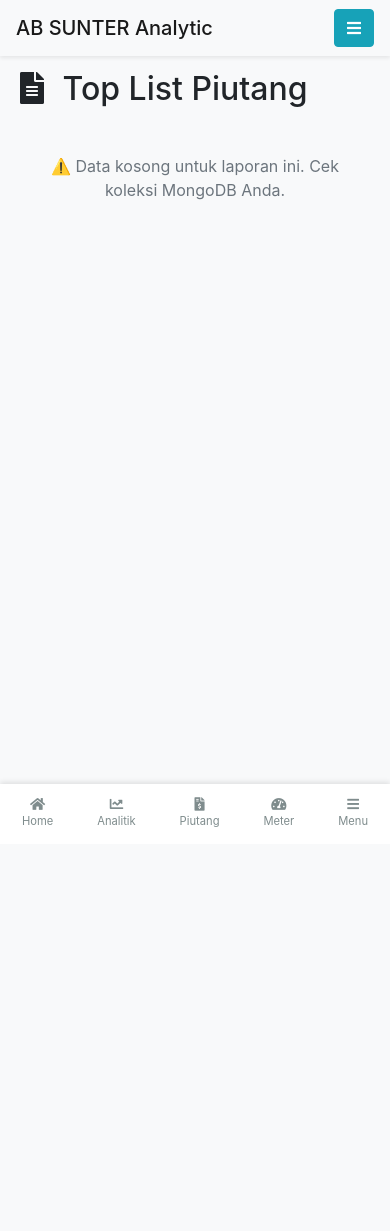
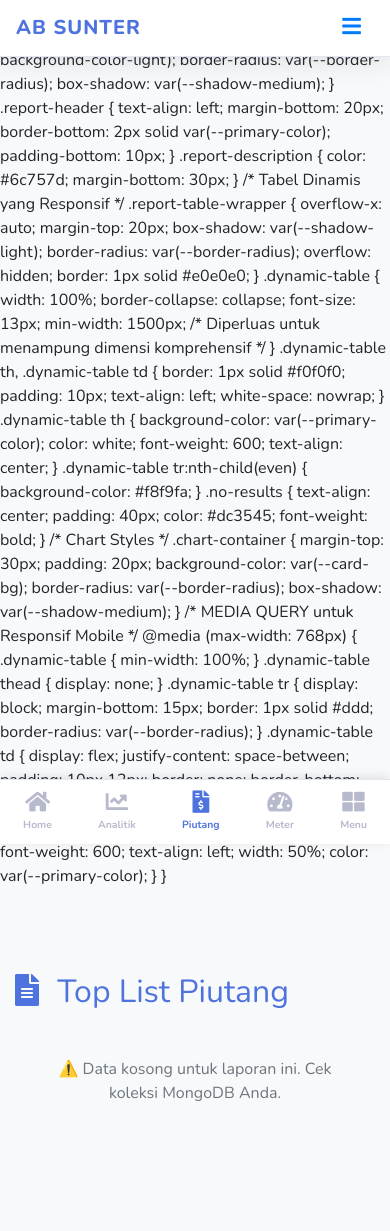
Before and after one commit to krackxor/PAM, a Flask app: page /collection/top_list in a window 390 px wide. Before the commit the page ends 827 px from the top, so only its background shows below. Run offline with Flask 3, Linux system fonts and the light colour scheme; the visitor is signed in with stand-in values (Sample User, id 1); data that the repository does not hold is empty; some libraries are stand-ins or nearby versions.

Commit message:
Update base.html

```diff
--- a/templates/base.html
+++ b/templates/base.html
@@ -3,76 +3,75 @@
 <head>
     <meta charset="UTF-8">
     <meta name="viewport" content="width=device-width, initial-scale=1.0">
-    <title>AB SUNTER - Dashboard</title>
+    <title>{% block title %}Dashboard{% endblock %} - AB SUNTER Analytic</title>
     <!-- Include Bootstrap CSS -->
     <link rel="stylesheet" href="https://stackpath.bootstrapcdn.com/bootstrap/4.5.2/css/bootstrap.min.css">
     <!-- Include Font Awesome -->
     <link rel="stylesheet" href="https://cdnjs.cloudflare.com/ajax/libs/font-awesome/5.15.3/css/all.min.css">
+    <!-- Google Fonts -->
+    <link href="https://fonts.googleapis.com/css2?family=Nunito:wght@400;600;700;800&display=swap" rel="stylesheet">
+
     <style>
-        /* Mengatasi Horizontal Scrolling (Mobile App Feel) */
+        :root {
+            --primary-color: #4e73df;
+            --secondary-color: #858796;
+            --bg-light: #f8f9fa;
+        }
+
         html, body {
             overflow-x: hidden;
+            font-family: 'Nunito', sans-serif;
         }
 
         body {
-            display: flex; /* Pertahankan flex untuk layout */
+            display: flex;
             flex-direction: column;
             min-height: 100vh;
-            background-color: #f8f9fa;
-            /* Tambahkan padding di bagian bawah untuk Bottom Nav (hanya di mobile) */
-            padding-bottom: 0;
+            background-color: var(--bg-light);
         }
 
-        /* --- STYLING HEADER & CONTENT --- */
-        #content {
-            width: 100%;
-            padding: 20px;
-            flex-grow: 1; /* Konten tumbuh mengisi ruang yang tersedia */
-            transition: all 0.3s;
-            padding-top: 70px; /* Ruang untuk fixed navbar atas */
-        }
-
+        /* --- HEADER & TOPBAR --- */
         .navbar {
-            box-shadow: 0 2px 4px rgba(0,0,0,.08);
+            box-shadow: 0 0.15rem 1.75rem 0 rgba(58, 59, 69, 0.15);
             position: fixed;
             width: 100%;
             top: 0;
             left: 0;
-            z-index: 1030;
-            border-radius: 0;
+            z-index: 1040;
+            background-color: #fff !important;
+            border-bottom: 1px solid #e3e6f0;
         }
 
-        .card {
-            border-radius: 10px;
-            box-shadow: 0 4px 6px rgba(0,0,0,.1);
-        }
-        /* Custom styles for charts/reports */
-        .chart-container {
-            position: relative;
-            height: 400px;
-            width: 100%;
-        }
-        .report-summary-box {
-            padding: 15px;
-            margin-bottom: 20px;
-            border-left: 5px solid #3498db;
-            background-color: #f4f9fd;
-            border-radius: 5px;
+        .navbar-brand {
+            font-weight: 800;
+            color: var(--primary-color) !important;
+            letter-spacing: 1px;
+            text-transform: uppercase;
         }
 
-        /* --- BOTTOM NAVIGATION BAR (Hanya di Mobile) --- */
+        #content {
+            width: 100%;
+            padding: 25px 15px;
+            flex-grow: 1;
+            padding-top: 85px; /* Ruang untuk navbar */
+            transition: all 0.3s;
+        }
+
+        /* --- BOTTOM NAVIGATION (MOBILE) --- */
         #bottom-nav {
             position: fixed;
             bottom: 0;
             width: 100%;
-            height: 60px; /* Tinggi standar Bottom Nav */
+            height: 65px;
             background-color: #ffffff;
-            box-shadow: 0 -2px 5px rgba(0, 0, 0, 0.1);
+            box-shadow: 0 -2px 10px rgba(0, 0, 0, 0.1);
             display: flex;
             justify-content: space-around;
             align-items: center;
             z-index: 1030;
+            border-top: 1px solid #e3e6f0;
         }
+
         #bottom-nav .nav-item {
             display: flex;
             flex-direction: column;
@@ -80,164 +79,174 @@
             text-align: center;
             flex-grow: 1;
             text-decoration: none;
-            color: #7f8c8d; /* Warna default */
-            font-size: 0.7em;
-            padding: 5px 0;
-            transition: color 0.2s;
+            color: #b7b9cc;
+            font-size: 0.65rem;
+            font-weight: 700;
+            padding: 8px 0;
+            transition: all 0.2s ease-in-out;
         }
+
         #bottom-nav .nav-item i {
-            font-size: 1.2em;
+            font-size: 1.4rem;
+            margin-bottom: 3px;
+        }
+
+        #bottom-nav .nav-item.active,
+        #bottom-nav .nav-item:hover {
+            color: var(--primary-color);
+        }
+
+        /* Responsive Visibility */
+        @media (max-width: 768px) {
+            #content { padding-bottom: 80px; }
+            #bottom-nav { display: flex; }
+        }
+
+        @media (min-width: 769px) {
+            #bottom-nav { display: none; }
+        }
+
+        /* MODAL MENU */
+        .modal-content {
+            border-radius: 15px;
+            border: none;
+        }
+        .modal-header {
+            border-top-left-radius: 15px;
+            border-top-right-radius: 15px;
+        }
+        .list-group-item {
+            border: none;
+            padding: 12px 20px;
+            font-weight: 600;
+            color: #4e73df;
+            border-radius: 8px !important;
             margin-bottom: 2px;
         }
-        #bottom-nav .nav-item:hover,
-        #bottom-nav .nav-item.active {
-            color: #3498db; /* Warna aktif/hover */
+        .list-group-item:hover {
+            background-color: #f8f9fc;
+            color: #2e59d9;
         }
-
-        /* Padding bawah konten agar tidak tertutup Bottom Nav di mobile */
-        @media (max-width: 768px) {
-            #content {
-                padding-bottom: 70px; /* Sama dengan tinggi bottom nav + sedikit margin */
-            }
-            #bottom-nav {
-                display: flex; /* Tampilkan di mobile */
-            }
+        .list-group-item i {
+            width: 25px;
+            text-align: center;
+            margin-right: 10px;
         }
-
-        /* Sembunyikan Bottom Nav di Desktop */
-        @media (min-width: 769px) {
-            #bottom-nav {
-                display: none;
-            }
+        .menu-section-label {
+            font-size: 0.7rem;
+            text-transform: uppercase;
+            font-weight: 800;
+            color: #b7b9cc;
+            padding: 15px 20px 5px;
         }
-
-        /* Styling untuk modal menu (menggantikan sidebar) */
-        .modal-body .list-group-item {
-            border: none;
-            padding: 10px 15px;
-        }
-        .modal-body .list-group-item a {
-            color: #34495e;
-            display: block;
-            text-decoration: none;
-            font-size: 1.1em;
-        }
-
     </style>
+    {% block custom_styles %}{% endblock %}
 </head>
 <body>
 
-    <nav class="navbar navbar-expand-lg navbar-light bg-light">
+    <nav class="navbar navbar-expand navbar-light">
         <div class="container-fluid">
-            <!-- PENGGANTIAN NAMA: PAM Analytic menjadi AB SUNTER Analytic -->
-            <span class="navbar-brand mb-0 h1 d-lg-none">AB SUNTER Analytic</span>
-            <span class="navbar-brand mb-0 h1 d-none d-lg-block">AB SUNTER Analytic Dashboard</span>
+            <span class="navbar-brand mb-0 h1 d-lg-none">AB SUNTER</span>
+            <span class="navbar-brand mb-0 h1 d-none d-lg-block">AB SUNTER Analytic</span>
 
-            <div class="d-flex align-items-center">
+            <div class="ml-auto d-flex align-items-center">
                 {% if current_user.is_authenticated %}
-                    <!-- Display on Desktop only -->
-                    <span class="navbar-text mr-3 d-none d-lg-inline">
-                        Selamat datang, **{{ current_user.username }}**
+                    <span class="navbar-text mr-3 d-none d-lg-inline text-gray-600 small">
+                        Hi, <b>{{ current_user.username }}</b>
                     </span>
-                    <!-- Tombol Menu/Dropdown (Desktop & Mobile) -->
-                    <button class="btn btn-info d-lg-none" type="button" data-toggle="modal" data-target="#fullMenuModal">
-                        <i class="fas fa-bars"></i>
+                    <button class="btn btn-link text-primary d-lg-none" type="button" data-toggle="modal" data-target="#fullMenuModal">
+                        <i class="fas fa-bars fa-lg"></i>
                     </button>
-                    <!-- Tombol Logout (Desktop Only) -->
                     <a href="{{ url_for('logout') }}" class="btn btn-sm btn-outline-danger d-none d-lg-inline ml-2">
-                        <i class="fas fa-sign-out-alt"></i> Keluar
+                        <i class="fas fa-sign-out-alt"></i> Logout
                     </a>
                 {% else %}
-                     <a href="{{ url_for('login') }}" class="btn btn-sm btn-outline-primary">Masuk</a>
+                    <a href="{{ url_for('login') }}" class="btn btn-sm btn-primary px-4 shadow-sm">Masuk</a>
                 {% endif %}
             </div>
         </div>
     </nav>
 
     <div id="content" class="container">
-        <!-- START: Flash Message Block for displaying Python errors or Flask messages -->
+        <!-- Flash Messages -->
         <div class="container-fluid px-0">
             {% with messages = get_flashed_messages(with_categories=true) %}
                 {% if messages %}
                     {% for category, message in messages %}
-                        <div class="alert alert-{{ category }}" role="alert">
+                        <div class="alert alert-{{ category }} alert-dismissible fade show" role="alert">
                             {{ message }}
+                            <button type="button" class="close" data-dismiss="alert" aria-label="Close">
+                                <span aria-hidden="true">&times;</span>
+                            </button>
                         </div>
                     {% endfor %}
                 {% endif %}
             {% endwith %}
         </div>
-        <!-- END: Flash Message Block -->
 
         {% block content %}{% endblock %}
     </div>
 
-    <!-- --- BOTTOM NAVIGATION (MOBILE ONLY) --- -->
+    <!-- BOTTOM NAVIGATION (MOBILE ONLY) -->
     {% if current_user.is_authenticated %}
     <nav id="bottom-nav">
-        <!-- Home -->
         <a href="{{ url_for('index') }}" class="nav-item {% if request.endpoint == 'index' %}active{% endif %}">
             <i class="fas fa-home"></i>
             <span>Home</span>
         </a>
-        <!-- Dashboard Analytics -->
         <a href="{{ url_for('analytics_dashboard') }}" class="nav-item {% if request.endpoint == 'analytics_dashboard' %}active{% endif %}">
             <i class="fas fa-chart-line"></i>
             <span>Analitik</span>
         </a>
-        <!-- Laporan Piutang (Contoh Menu Utama) -->
-        <a href="{{ url_for('bp_collection.collection_laporan_view') }}" class="nav-item {% if 'bp_collection' in request.endpoint and 'laporan' in request.endpoint %}active{% endif %}">
+        <a href="{{ url_for('bp_collection.collection_laporan_view') }}" class="nav-item {% if 'bp_collection' in request.endpoint %}active{% endif %}">
             <i class="fas fa-file-invoice-dollar"></i>
             <span>Piutang</span>
         </a>
-        <!-- Laporan Baca Meter (Contoh Menu Utama) -->
-        <a href="{{ url_for('bp_meter_reading.meter_reading_report_view') }}" class="nav-item {% if 'bp_meter_reading' in request.endpoint and 'report' in request.endpoint %}active{% endif %}">
+        <a href="{{ url_for('bp_meter_reading.meter_reading_report_view') }}" class="nav-item {% if 'bp_meter_reading' in request.endpoint %}active{% endif %}">
             <i class="fas fa-tachometer-alt"></i>
             <span>Meter</span>
         </a>
-        <!-- Menu/User (Akan membuka modal menu) -->
         <a href="#" class="nav-item" data-toggle="modal" data-target="#fullMenuModal">
-            <i class="fas fa-bars"></i>
+            <i class="fas fa-th-large"></i>
             <span>Menu</span>
         </a>
     </nav>
     {% endif %}
 
-
-    <!-- --- FULL MENU MODAL (Menggantikan Sidebar di Mobile) --- -->
-    <div class="modal fade" id="fullMenuModal" tabindex="-1" aria-labelledby="fullMenuModalLabel" aria-hidden="true">
+    <!-- FULL MENU MODAL -->
+    <div class="modal fade" id="fullMenuModal" tabindex="-1" aria-hidden="true">
         <div class="modal-dialog modal-dialog-centered modal-dialog-scrollable">
             <div class="modal-content">
-                <div class="modal-header bg-primary text-white">
-                    <h5 class="modal-title" id="fullMenuModalLabel">Navigasi Lengkap AB SUNTER Analytic</h5>
-                    <button type="button" class="close" data-dismiss="modal" aria-label="Close">
+                <div class="modal-header bg-primary text-white border-0">
+                    <h5 class="modal-title font-weight-bold">Navigasi Utama</h5>
+                    <button type="button" class="close text-white" data-dismiss="modal" aria-label="Close">
                         <span aria-hidden="true">&times;</span>
                     </button>
                 </div>
-                <div class="modal-body">
-                    <div class="list-group">
-                        <a href="{{ url_for('index') }}" class="list-group-item list-group-item-action"><i class="fas fa-home fa-fw"></i> Home</a>
-                        <a href="{{ url_for('analytics_dashboard') }}" class="list-group-item list-group-item-action"><i class="fas fa-chart-line fa-fw"></i> Dashboard Analitik</a>
+                <div class="modal-body p-0">
+                    <div class="list-group list-group-flush">
+                        <a href="{{ url_for('index') }}" class="list-group-item list-group-item-action"><i class="fas fa-home fa-fw"></i> Dashboard Beranda</a>
+                        <a href="{{ url_for('analytics_dashboard') }}" class="list-group-item list-group-item-action"><i class="fas fa-chart-line fa-fw"></i> Ringkasan Analitik</a>
 
-                        <h6 class="mt-3 mb-1 px-3 text-secondary">Piutang & Koleksi</h6>
+                        <div class="menu-section-label">Piutang & Koleksi</div>
                         <a href="{{ url_for('bp_collection.collection_laporan_view') }}" class="list-group-item list-group-item-action"><i class="fas fa-file-invoice-dollar fa-fw"></i> Laporan Piutang</a>
-                        <a href="{{ url_for('bp_collection.collection_analisis_view') }}" class="list-group-item list-group-item-action"><i class="fas fa-chart-bar fa-fw"></i> Distribusi & MoM</a>
-                        <a href="{{ url_for('bp_collection.collection_top_view') }}" class="list-group-item list-group-item-action"><i class="fas fa-sort-amount-up-alt fa-fw"></i> Top List Piutang</a>
+                        <a href="{{ url_for('bp_collection.collection_analisis_view') }}" class="list-group-item list-group-item-action"><i class="fas fa-chart-bar fa-fw"></i> Analisis Kontributor</a>
+                        <a href="{{ url_for('bp_collection.collection_top_view') }}" class="list-group-item list-group-item-action"><i class="fas fa-sort-amount-up-alt fa-fw"></i> Top 1000 Piutang</a>
                         <a href="{{ url_for('bp_collection.collection_riwayat_view') }}" class="list-group-item list-group-item-action"><i class="fas fa-history fa-fw"></i> Riwayat MoM</a>
                         <a href="{{ url_for('bp_collection.analysis_dod_comparison') }}" class="list-group-item list-group-item-action"><i class="fas fa-exchange-alt fa-fw"></i> Koleksi DoD</a>
 
-                        <h6 class="mt-3 mb-1 px-3 text-secondary">Baca Meter & Anomali</h6>
+                        <div class="menu-section-label">Baca Meter & Anomali</div>
                         <a href="{{ url_for('bp_meter_reading.meter_reading_report_view') }}" class="list-group-item list-group-item-action"><i class="fas fa-tachometer-alt fa-fw"></i> Laporan Baca Meter</a>
-                        <a href="{{ url_for('bp_meter_reading.meter_reading_analysis_view') }}" class="list-group-item list-group-item-action"><i class="fas fa-cogs fa-fw"></i> Analisis Anomali</a>
+                        <a href="{{ url_for('bp_meter_reading.meter_reading_analysis_view') }}" class="list-group-item list-group-item-action"><i class="fas fa-exclamation-triangle fa-fw"></i> Analisis Anomali</a>
 
                         {% if current_user.is_admin %}
-                        <h6 class="mt-3 mb-1 px-3 text-secondary">Admin</h6>
-                        <a href="{{ url_for('upload_admin_unified') }}" class="list-group-item list-group-item-action"><i class="fas fa-cloud-upload-alt fa-fw"></i> Upload Data</a>
+                        <div class="menu-section-label">Administrator</div>
+                        <a href="{{ url_for('upload_admin_unified') }}" class="list-group-item list-group-item-action"><i class="fas fa-cloud-upload-alt fa-fw"></i> Upload Data Baru</a>
                         {% endif %}
 
                         <div class="dropdown-divider"></div>
                         {% if current_user.is_authenticated %}
-                        <a href="{{ url_for('logout') }}" class="list-group-item list-group-item-action text-danger">
+                        <a href="{{ url_for('logout') }}" class="list-group-item list-group-item-action text-danger mb-3">
                             <i class="fas fa-sign-out-alt fa-fw"></i> Keluar ({{ current_user.username }})
                         </a>
                         {% endif %}
@@ -252,14 +261,6 @@
     <script src="https://cdn.jsdelivr.net/npm/popper.js@1.16.1/dist/umd/popper.min.js"></script>
     <script src="https://stackpath.bootstrapcdn.com/bootstrap/4.5.2/js/bootstrap.min.js"></script>
 
-    <script>
-        // Logika untuk menandai menu bawah yang aktif
-        $(document).ready(function () {
-            // Hilangkan semua logika sidebar lama
-            // Tombol Collapse Sidebar tidak ada di layout ini, jadi pastikan tidak ada logic yang error
-        });
-    </script>
-
     {% block scripts %}{% endblock %}
 </body>
 </html>
```
